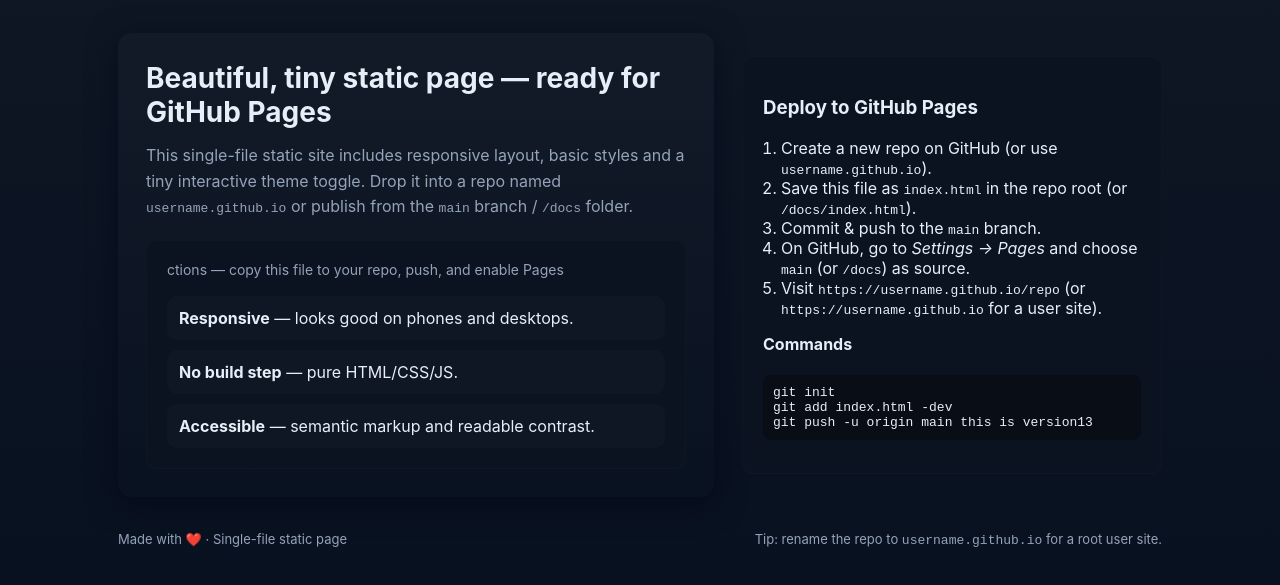
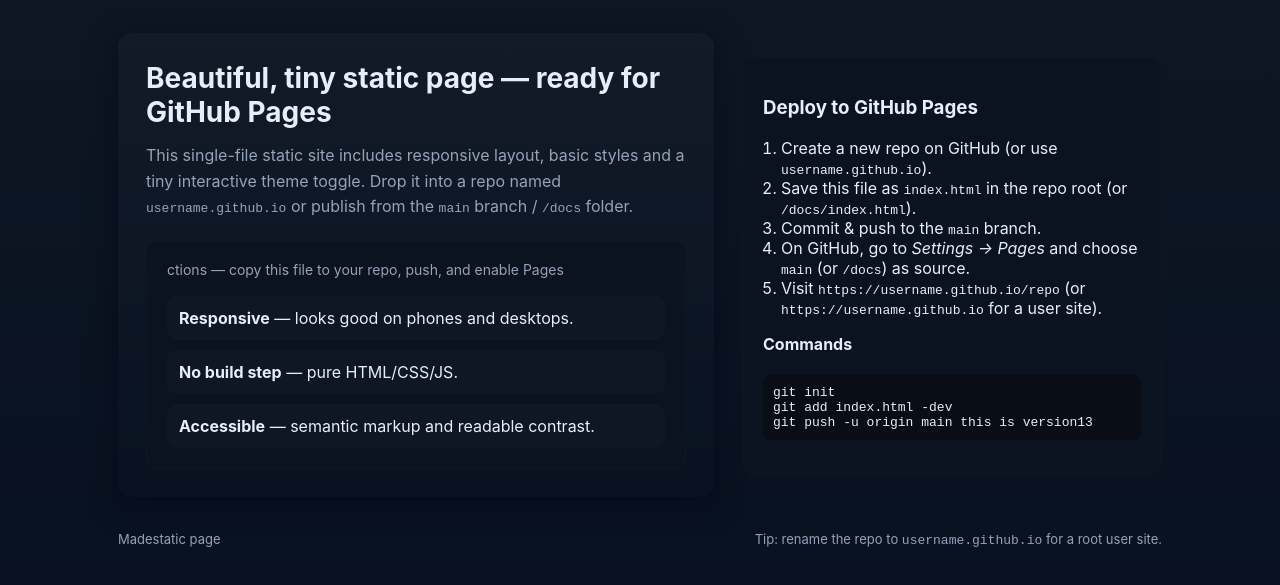
Before and after one commit to dhanarajuakula/git-tag-based-deployment, a plain HTML site: page index.html in a window 1280 px wide. Shown: the part 117-702 px from the top of the page. Drawn offline with Linux system fonts and the light colour scheme.

Commit message:
Update index.html

```diff
--- a/index.html
+++ b/index.html
@@ -100,7 +100,7 @@
 
     <footer>
       <div style="display:flex;justify-content:space-between;align-items:center;gap:12px;flex-wrap:wrap">
-        <div>Made with ❤️ · Single-file static page</div>
+        <div>Madestatic page</div>
         <div style="font-size:13px;color:var(--muted)">Tip: rename the repo to <code>username.github.io</code> for a root user site.</div>
       </div>
     </footer>
```
